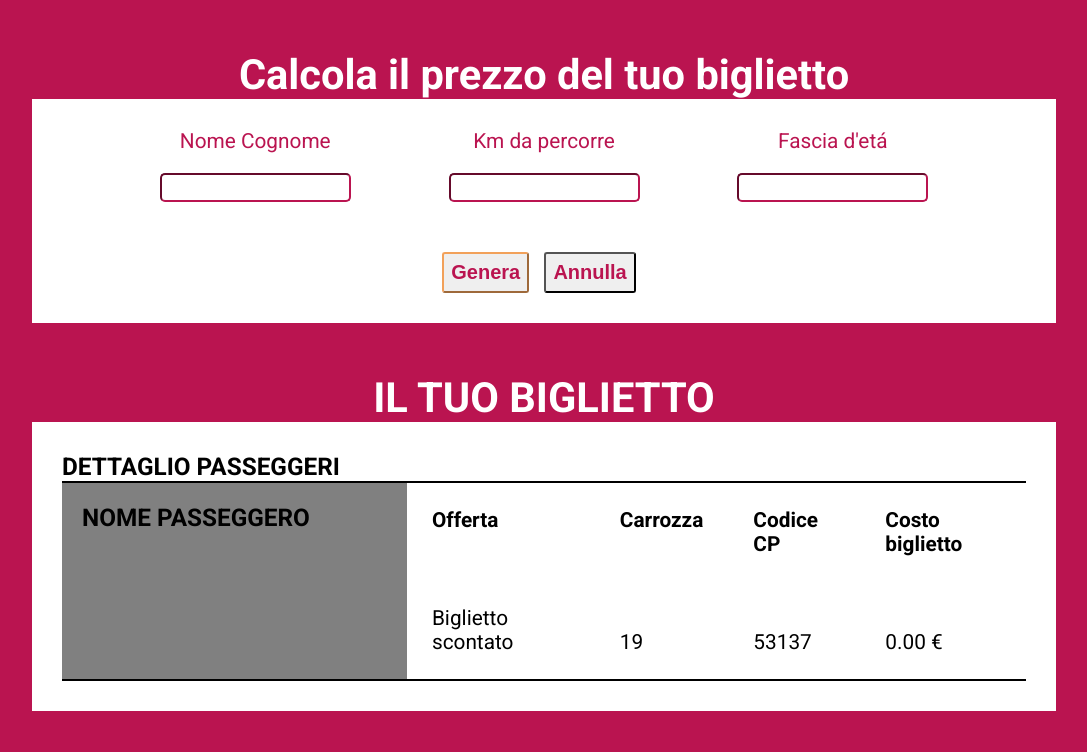
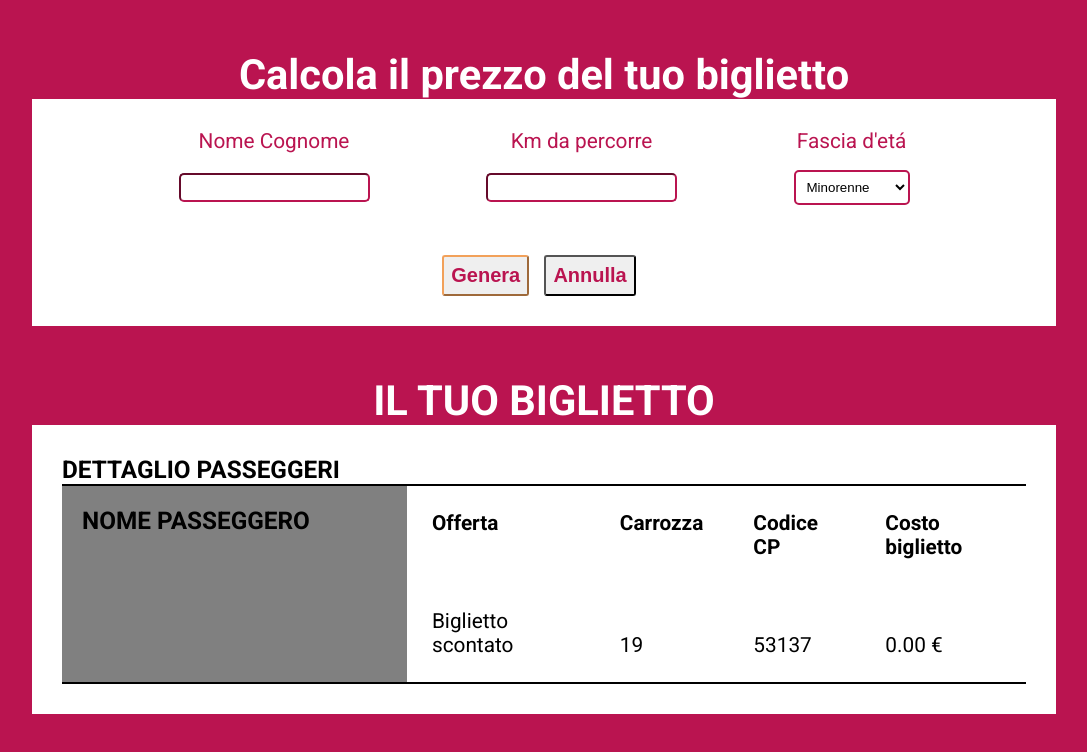
Before and after one commit to DanieleAntonaci/js-biglietto-treno-form, a plain HTML site: page index.html in a window 1280 px wide. Both pictures are taken after a click on the button "Genera". Shown: the whole page, without its empty margins (96-1183 px from the left). Drawn offline with Linux system fonts and the light colour scheme.

Commit message:
Implementazione select

```diff
--- a/css/style.css
+++ b/css/style.css
@@ -32,6 +32,14 @@ h1{
     text-align: center;
     margin-top: 20px;
     display: block;
+}
+#eta-passeggero {
+    display: block;
+    margin-top: 17px;
+    padding: 7px;
+    background-color: white;
+    border: 2px solid #ba1450;
+    border-radius: 5px;
 }
 .dati-biglietto button{
     padding: 7px;
--- a/index.html
+++ b/index.html
@@ -25,15 +25,15 @@
             </div>
 
             <div>
-                Fascia d'et&aacute;
-                <input type="text" id="eta-passeggero">
+                <!-- Fascia d'et&aacute;
+                <input type="text" id="eta-passeggero"> -->
+                <label for="age">Fascia d'et&aacute;</label>
+                <select name="age" id="eta-passeggero">
+                    <option value="minorenne" >Minorenne</option>
+                    <option value="maggiorenne">Maggiorenne</option>
+                    <option value="over65">Over 65</option>
+                </select>
             </div>
-                    <!-- <label for="age">Fascia d'et&aacute;</label>
-        <select name="age" id="age">
-            <option value="minorenne" >Minorenne</option>
-            <option value="maggiorenne">Maggiorenne</option>
-            <option value="over65">Over 65</option>
-        </select> -->
         </div>
         <button type="button" id="btnGenera">Genera</button>
         <button type="button" id="btnAnnulla">Annulla</button>
--- a/script.js
+++ b/script.js
@@ -12,12 +12,12 @@ let prezzoScontatoViaggio;
 
 btnGenera.addEventListener('click', function () {
     document.getElementById('output-nome').innerHTML = nome.value;
-    if (etaPasseggero < 18) {
+    if (etaPasseggero == "minorenne") {
         prezzoScontatoViaggio = (prezzoViaggio - (prezzoViaggio * 0.2)).toFixed(2);
         document.getElementById('outputBiglietto').innerHTML = prezzoScontatoViaggio + ' &euro;';
         document.getElementById('output-offerta').innerHTML = 'Biglietto scontato';
     }
-    else if (etaPasseggero >= 65) {
+    else if (etaPasseggero == "over65") {
         prezzoScontatoViaggio = (prezzoViaggio - (prezzoViaggio * 0.4)).toFixed(2);
         document.getElementById('outputBiglietto').innerHTML = prezzoScontatoViaggio + ' &euro;';
         document.getElementById('output-offerta').innerHTML = 'Biglietto scontato';
@@ -33,7 +33,7 @@ btnGenera.addEventListener('click', function () {
 btnAnnulla.addEventListener('click', function () {
     document.getElementById('name').value = "";
     document.getElementById('km-da-percorrere').value = "";
-    document.getElementById('eta-passeggero').value = "";
+    document.getElementById('eta-passeggero').value = "minorenne";
     document.getElementById('output-carrozza').innerHTML = "";
     document.getElementById('output-codice-cp').innerHTML = ""; document.getElementById('outputBiglietto').innerHTML = "";
     document.getElementById('output-nome').innerHTML = "";
```
